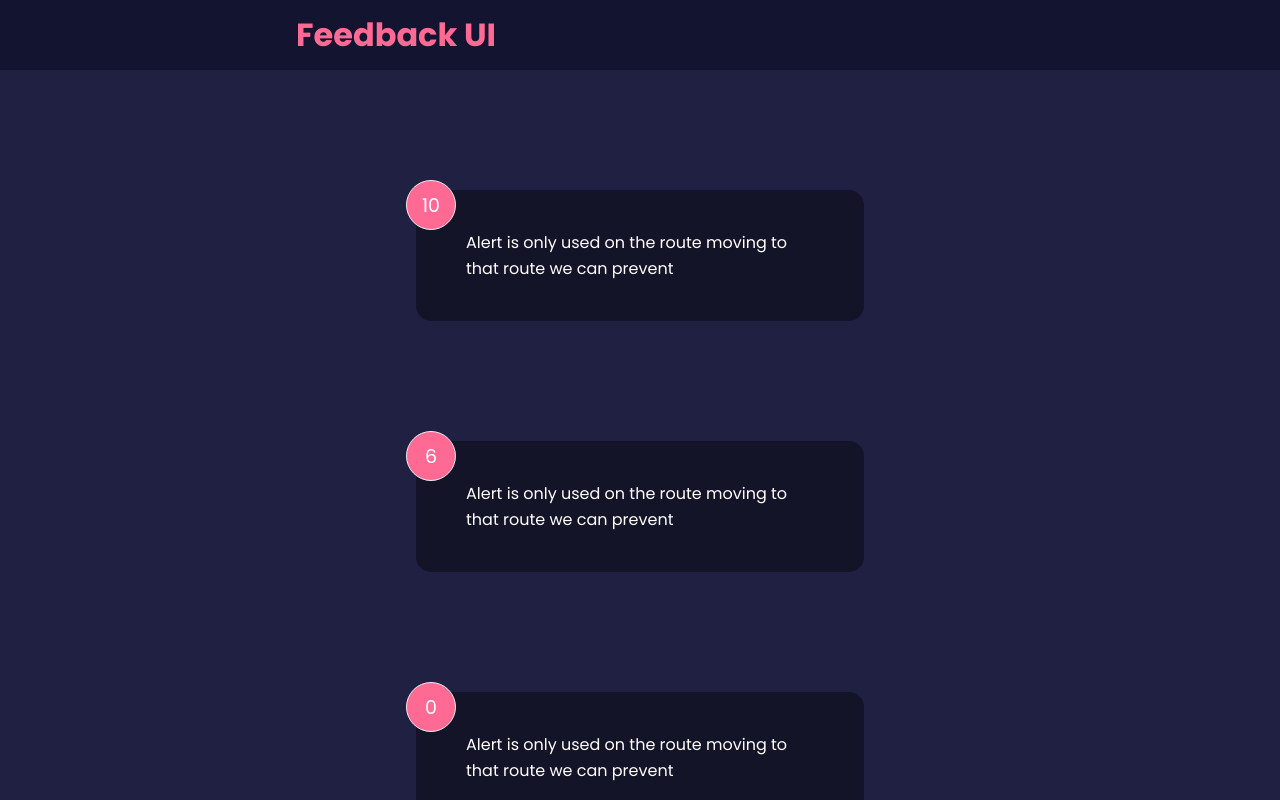
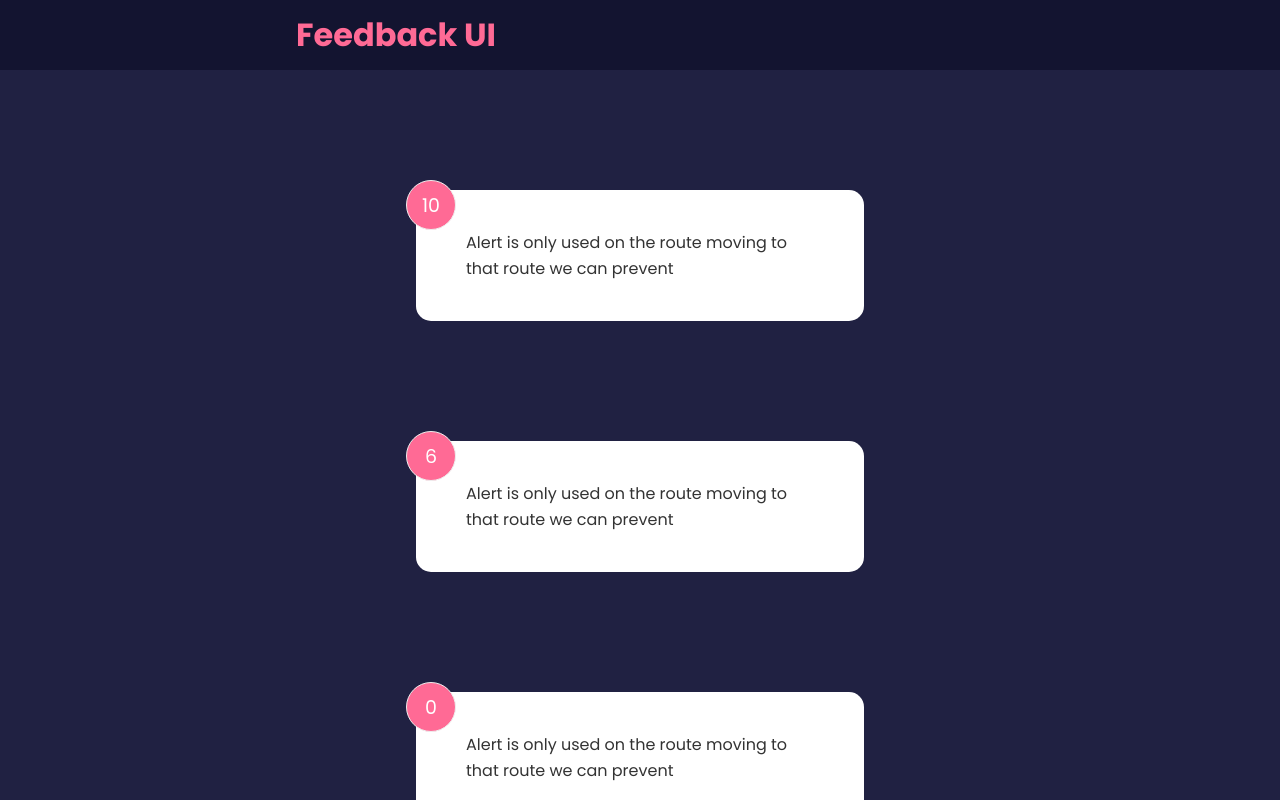
Before and after one commit to VladanStar/ExercisesReact, a React (Create React App) app in the folder exercises01/: page / in a window 1280 px wide. Shown: the top 800 px of the page. Built offline with nearby package versions, Linux system fonts and the light colour scheme.

Commit message:
New Card css

```diff
--- a/exercises01/src/components/FeedbackItem.js
+++ b/exercises01/src/components/FeedbackItem.js
@@ -14,7 +14,7 @@ function FeedbackItem({item}) {
     // // }
 
     return (
-    <Card reverse = {true}>
+    <Card >
         <div className="num-display" >{item.rating}</div>
         <div className="text-display">{item.text}</div>
         {/* <button onClick={handleClick}>Click</button> */}
--- a/exercises01/src/components/shared/Card.js
+++ b/exercises01/src/components/shared/Card.js
@@ -6,4 +6,4 @@ function Card({children,reverse}) {
   )
 }
 
-export default Card
+export default Card;
```
